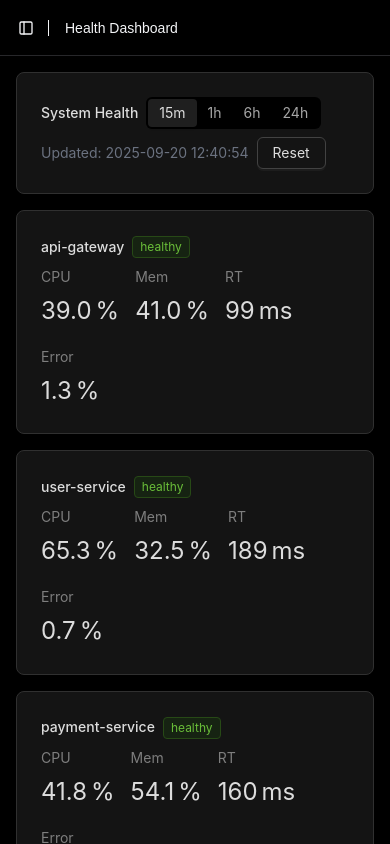
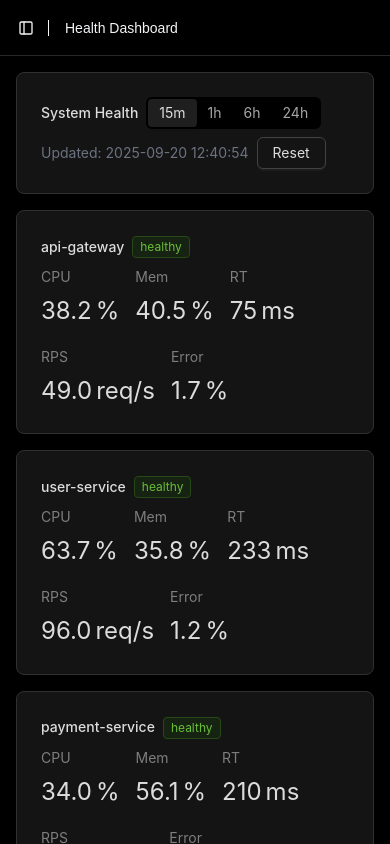
Before and after one commit to pakhuong/MHack-frontend, a React (Vite) app: page /health in a window 390 px wide. Shown: the top 844 px of the page. Built offline with nearby package versions, Linux system fonts and the light colour scheme.

Commit message:
feat: add request per second metric

```diff
--- a/src/pages/HealthDashboard.tsx
+++ b/src/pages/HealthDashboard.tsx
@@ -39,7 +39,12 @@ function statusColor(status: ServiceStatus) {
   }
 }
 
-type MetricKey = 'cpuUsage' | 'memoryUsage' | 'responseTime' | 'errorRate';
+type MetricKey =
+  | 'cpuUsage'
+  | 'memoryUsage'
+  | 'responseTime'
+  | 'errorRate'
+  | 'requestsPerSecond';
 
 function buildLineOptions(
   title: string,
@@ -81,8 +86,10 @@ function buildLineOptions(
       : key === 'memoryUsage'
         ? 'Memory (%)'
         : key === 'responseTime'
-          ? 'Response Time (ms)'
-          : 'Error Rate (%)';
+          ? 'Latency (ms)'
+          : key === 'requestsPerSecond'
+            ? 'Requests/sec'
+            : 'Failure Rate (%)';
 
   const markLineData: {
     yAxis: number;
@@ -699,7 +706,7 @@ export default function HealthDashboard() {
   );
 
   const rtOptions = buildLineOptions(
-    'Response Time',
+    'Latency',
     visibleServices,
     seriesByService,
     'responseTime',
@@ -707,11 +714,18 @@ export default function HealthDashboard() {
   );
 
   const errOptions = buildLineOptions(
-    'Error Rate',
+    'Failure Rate',
     visibleServices,
     seriesByService,
     'errorRate',
     { warn: 3, critical: 10 }
+  );
+
+  const rpsOptions = buildLineOptions(
+    'Requests per Second',
+    visibleServices,
+    seriesByService,
+    'requestsPerSecond'
   );
 
   return (
@@ -788,6 +802,15 @@ export default function HealthDashboard() {
                           }}
                         />
                         <Statistic
+                          title="RPS"
+                          value={Math.round(last?.requestsPerSecond ?? 0)}
+                          suffix="req/s"
+                          precision={1}
+                          style={{
+                            wordBreak: 'break-word',
+                          }}
+                        />
+                        <Statistic
                           title="Error"
                           value={last?.errorRate ?? 0}
                           suffix="%"
@@ -852,6 +875,19 @@ export default function HealthDashboard() {
             </Col>
           </Row>
 
+          <Row gutter={[16, 16]}>
+            <Col xs={24} lg={12}>
+              <Card>
+                <ReactECharts
+                  notMerge
+                  lazyUpdate
+                  option={rpsOptions}
+                  style={{ height: 300 }}
+                />
+              </Card>
+            </Col>
+          </Row>
+
           <Card>
             <Space direction="vertical">
               <strong>Notes</strong>
--- a/src/services/mockData.ts
+++ b/src/services/mockData.ts
@@ -181,6 +181,7 @@ export function initMetricsSeries(
   let mem = 40 + Math.random() * 20;
   let rt = 120 + Math.random() * 80; // ms
   let err = Math.random() * 2;
+  let rps = 50 + Math.random() * 100; // requests per second
 
   for (let i = steps - 1; i >= 0; i--) {
     const t = now.subtract(i * stepSeconds, 'second').toISOString();
@@ -188,6 +189,7 @@ export function initMetricsSeries(
     mem = nextValue(mem, 5, 0.01, 8);
     rt = clamp(rt + (Math.random() - 0.5) * 40, 50, 2000);
     err = clamp(err + (Math.random() - 0.5) * 0.8, 0, 100);
+    rps = clamp(rps + (Math.random() - 0.5) * 20, 0, 500);
 
     points.push({
       timestamp: t,
@@ -195,6 +197,7 @@ export function initMetricsSeries(
       memoryUsage: Math.round(mem * 10) / 10,
       responseTime: Math.round(rt),
       errorRate: Math.round(err * 10) / 10,
+      requestsPerSecond: Math.round(rps * 10) / 10,
     });
   }
 
@@ -225,6 +228,10 @@ export function advanceMetricsSeries(
       2500
     ),
     errorRate: clamp(last.errorRate + (Math.random() - 0.5) * 1.2, 0, 100),
+    requestsPerSecond:
+      Math.round(
+        clamp(last.requestsPerSecond + (Math.random() - 0.5) * 20, 0, 500) * 10
+      ) / 10,
   };
 
   const points = [...series.points.slice(1), nextPoint];
--- a/src/types/observability.ts
+++ b/src/types/observability.ts
@@ -34,6 +34,7 @@ export interface HealthMetricsPoint {
   memoryUsage: number; // 0..100 (%)
   responseTime: number; // ms
   errorRate: number; // 0..100 (%)
+  requestsPerSecond: number; // requests/sec
 }
 
 export interface HealthMetricsSeries {
```
